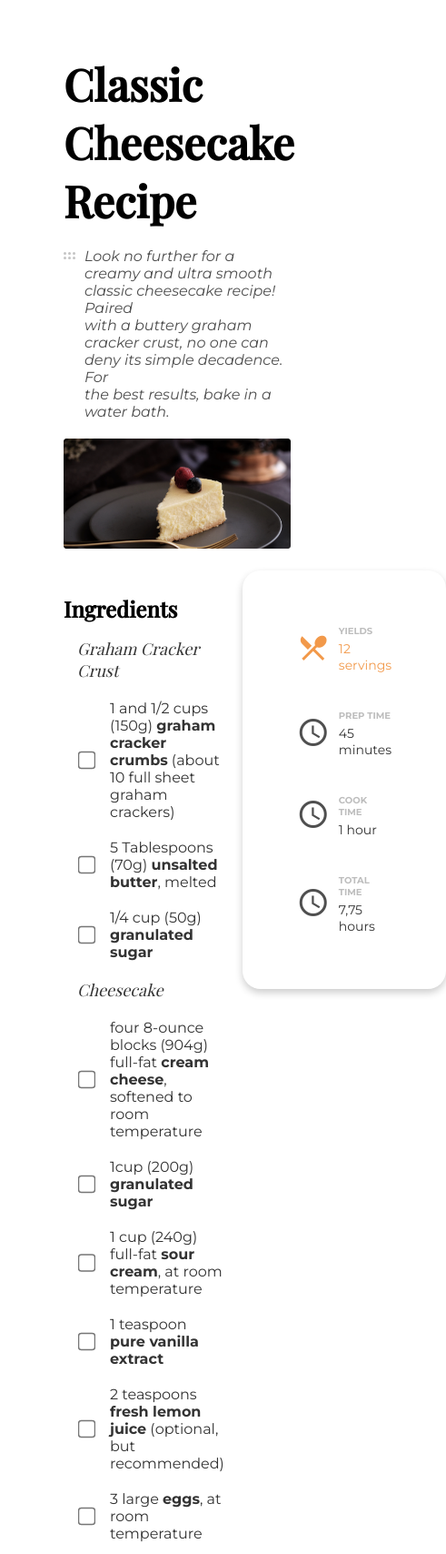
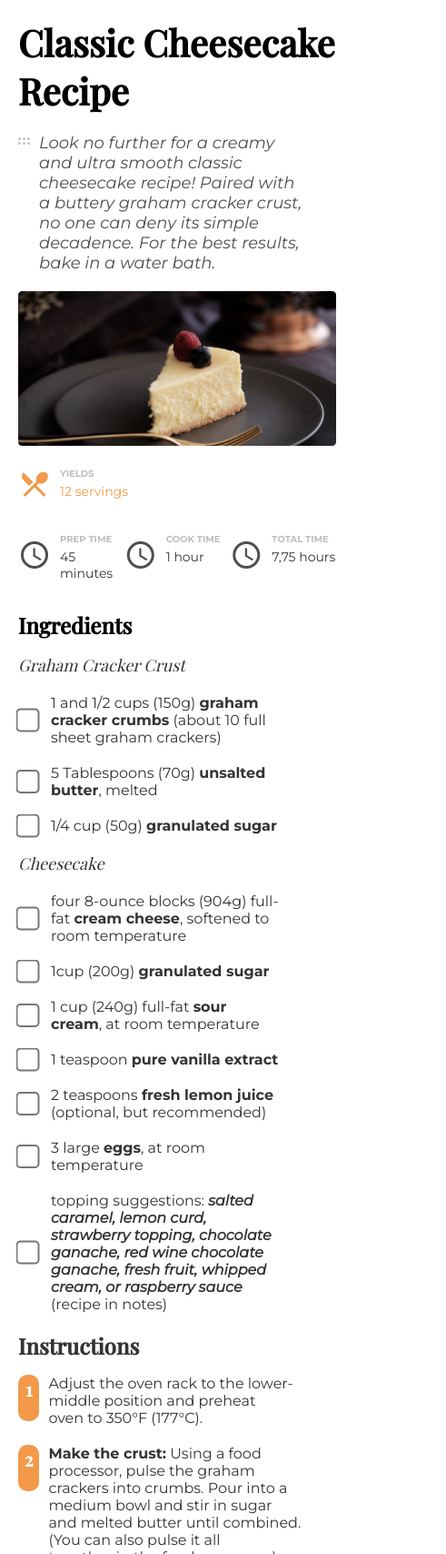
Before and after one commit to andressalazard/recipe-page, a plain HTML site: page index.html in a window 390 px wide. Shown: the top 1708 px of the page at 91% size, 491 px wide, since content can reach past the window. Drawn offline with nearby package versions, Linux system fonts and the light colour scheme.

Commit message:
cooking yields element modified
- modify html element to display them properly on mobile device

- change the display order of the element

- added the source-link of the recipe

```diff
--- a/index.html
+++ b/index.html
@@ -14,28 +14,66 @@
         <div class="recipe-general-description">
           <img src="./img/6dots.svg" alt="dots" />
           <p>
-            Look no further for a creamy and ultra smooth classic cheesecake recipe! Paired
-            <br />
-            with a buttery graham cracker crust, no one can deny its simple decadence. For<br />
-            the best results, bake in a water bath.
+            Look no further for a creamy and ultra smooth classic cheesecake recipe! Paired with a buttery graham cracker crust, no one can deny its
+            simple decadence. For the best results, bake in a water bath.
           </p>
         </div>
       </header>
       <main class="recipe-content">
         <img class="recipe-photo" src="./img/photo1.png" alt="recipe-photo" />
+        <div class="cooking-setout">
+          <div class="cooking-indications-mobile">
+            <div class="cooking-yield">
+              <div class="cooking-indication-item cooking-indication-item__highlighted">
+                <div class="indication-icon">
+                  <span class="material-icons md-36"> restaurant_menu </span>
+                </div>
+                <div class="cooking-indication-content">
+                  <h1 class="indication-title">Yields</h1>
+                  <p class="indication-description">12 servings</p>
+                </div>
+              </div>
+            </div>
+            <div class="cooking-durations">
+              <div class="cooking-indication-item">
+                <div class="indication-icon">
+                  <span class="material-icons md-36">schedule</span>
+                </div>
+                <div class="cooking-indication-content">
+                  <h1 class="indication-title">Prep Time</h1>
+                  <p class="indication-description">45 minutes</p>
+                </div>
+              </div>
+              <div class="cooking-indication-item">
+                <div class="indication-icon">
+                  <span class="material-icons md-36">schedule</span>
+                </div>
+                <div class="cooking-indication-content">
+                  <h1 class="indication-title">Cook Time</h1>
+                  <p class="indication-description">1 hour</p>
+                </div>
+              </div>
+              <div class="cooking-indication-item">
+                <div class="indication-icon">
+                  <span class="material-icons md-36">schedule</span>
+                </div>
+                <div class="cooking-indication-content">
+                  <h1 class="indication-title">Total time</h1>
+                  <p class="indication-description">7,75 hours</p>
+                </div>
+              </div>
+            </div>
+          </div>
 
-        <div class="cooking-setout">
           <div class="recipe-ingredients">
             <h1 class="content-title">Ingredients</h1>
-
             <form class="dish-summary">
               <h1 class="dish-title">Graham Cracker Crust</h1>
               <div class="dish-ingredients">
                 <div class="dish-ingredient-item">
                   <input type="checkbox" id="cracker-crumbs" name="" value="" />
                   <label for="cracker-crumbs">
-                    1 and 1/2 cups (150g) <strong class="strong-text">graham cracker crumbs</strong> (about 10 full sheet<br />
-                    graham crackers)
+                    1 and 1/2 cups (150g) <strong class="strong-text">graham cracker crumbs</strong> (about 10 full sheet graham crackers)
                   </label>
                 </div>
                 <div class="dish-ingredient-item">
@@ -55,7 +93,7 @@
                 <div class="dish-ingredient-item">
                   <input type="checkbox" id="cream-cheese" name="" value="" />
                   <label for="cream-cheese">
-                    four 8-ounce blocks (904g) full-fat <strong class="strong-text">cream cheese</strong>, softened to room<br />temperature
+                    four 8-ounce blocks (904g) full-fat <strong class="strong-text">cream cheese</strong>, softened to room temperature
                   </label>
                 </div>
                 <div class="dish-ingredient-item">
@@ -83,9 +121,8 @@
                   <label for="suggestions"
                     >topping suggestions:
                     <span id="ingredient-suggestions"
-                      >salted caramel, lemon curd, strawberry<br />
-                      topping, chocolate ganache, red wine chocolate ganache, fresh<br />
-                      fruit, whipped cream, or raspberry sauce</span
+                      >salted caramel, lemon curd, strawberry topping, chocolate ganache, red wine chocolate ganache, fresh fruit, whipped cream, or
+                      raspberry sauce</span
                     >
                     (recipe in notes)
                   </label>
@@ -232,6 +269,9 @@
               </p>
             </div>
           </div>
+          <div class="source-link">
+            <p>Source: <a href="https://sallysbakingaddiction.com/classic-cheesecake/ ">https://sallysbakingaddiction.com/classic-cheesecake/</a></p>
+          </div>
         </div>
       </main>
       <footer>
--- a/styles/style.css
+++ b/styles/style.css
@@ -21,6 +21,7 @@ body {
 
 #container {
   margin: 60px;
+  margin-bottom: 0;
   display: block;
 }
 
@@ -49,6 +50,7 @@ body {
 
 .recipe-general-description p {
   margin: 0;
+  max-width: 55%;
 }
 
 .recipe-general-description img {
@@ -79,6 +81,10 @@ body {
   padding: 20px;
   border-radius: 20px;
   box-shadow: 0px 4px 8px 0 rgba(0, 0, 0, 0.2);
+}
+
+.cooking-indications-mobile {
+  display: none;
 }
 
 .cooking-indication-item {
@@ -171,6 +177,7 @@ body {
 .dish-ingredient-item label {
   font-weight: 400;
   font-size: 16px;
+  width: 80%;
 }
 
 .strong-text {
@@ -185,7 +192,7 @@ body {
 .recipe-instructions {
   display: block;
   font-family: var(--font-montserrat);
-  margin: 10px 0;
+  margin: 10px 0 50px 0;
   color: #333;
 }
 
@@ -196,7 +203,6 @@ body {
 .instruction-list-item {
   display: grid;
   grid-template-columns: auto 1fr;
-  /* align-items: center; */
 }
 
 .instruction-numeral {
@@ -222,3 +228,98 @@ body {
   margin: 0;
   margin-bottom: 20px;
 }
+
+.source-link {
+  margin: 20px;
+  font-style: italic;
+  color: #bdbdbd;
+}
+
+footer {
+  font-family: var(--font-montserrat);
+  font-size: 1rem;
+  color: #828282;
+  margin-bottom: 20px;
+}
+
+footer p {
+  text-align: center;
+}
+
+footer a {
+  font-weight: bold;
+  color: #18a0fb;
+  text-decoration: none;
+}
+
+@media only screen and (max-width: 660px) {
+  #container {
+    margin: 20px;
+  }
+
+  .recipe-heading {
+    margin: 0;
+  }
+
+  .recipe-title {
+    font-size: 2.5rem;
+  }
+
+  .recipe-general-description p {
+    font-size: 18px;
+    max-width: 90%;
+  }
+
+  .recipe-content {
+    margin: 0;
+  }
+
+  .cooking-setout {
+    display: block;
+  }
+
+  .cooking-indications {
+    display: none;
+  }
+
+  .cooking-indications-mobile {
+    display: block;
+    margin-top: 20px;
+  }
+
+  .cooking-durations {
+    display: grid;
+    grid-template-columns: 1fr 1fr 1fr;
+  }
+
+  .cooking-indication-item {
+    margin: 1rem 0;
+  }
+
+  .recipe-ingredients {
+    margin: 15px 0;
+  }
+
+  .dish-summary {
+    margin: 0;
+  }
+
+  .dish-ingredient-item input[type="checkbox"] {
+    transform: scale(2, 2);
+  }
+
+  .instructions-list {
+    margin: 0;
+  }
+
+  .instruction-numeral {
+    border-radius: 10px;
+    max-height: 6vh;
+    width: 6vw;
+  }
+
+  .source-link {
+    text-align: center;
+    font-size: 14px;
+  }
+}
```
